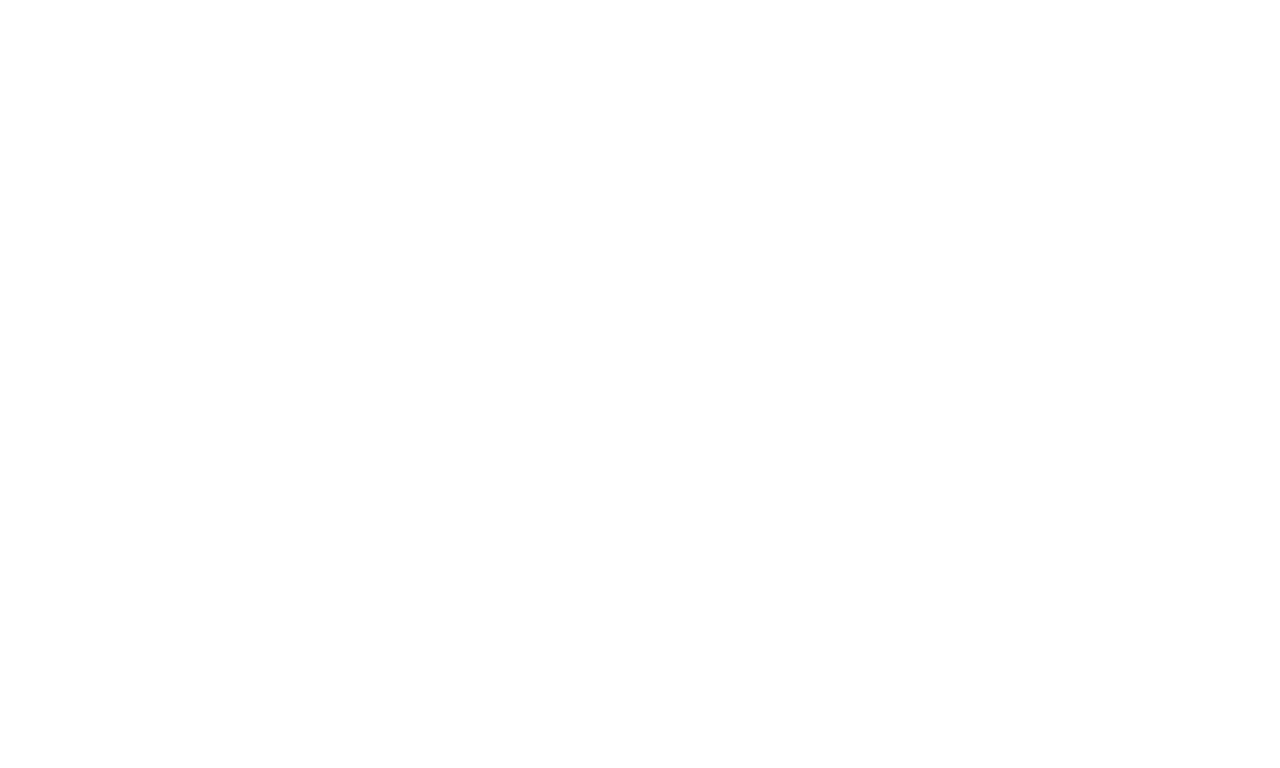
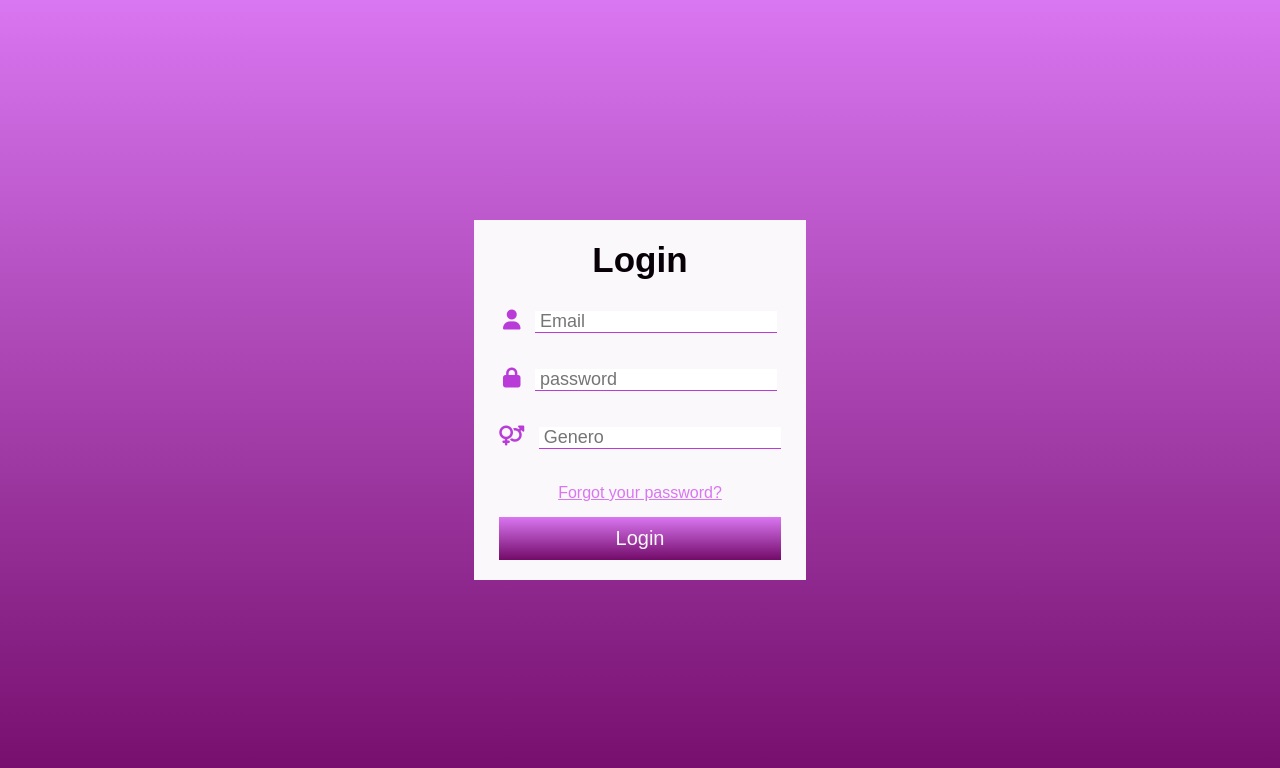
Before and after one commit to maykelox/aspirantes-mir-html-y-css-v2, a plain HTML site: page ejercicio2-html-y-css/index.html in a window 1280 px wide. Drawn offline with Linux system fonts and the light colour scheme.

Commit message:
resultado final

```diff
--- a/ejercicio2-html-y-css/estilo.css
+++ b/ejercicio2-html-y-css/estilo.css
@@ -0,0 +1,55 @@
+* {
+    margin: 0px;
+    padding: 0px;
+    box-sizing: border-box;
+    font-family: sans-serif;
+}
+body {
+    display: flex;
+    align-items: center;
+    justify-content: center;
+    min-height: 100vh;
+    background: linear-gradient(#d976f1, #730b69);
+}
+form {
+    display: flex;
+    flex-direction: column;
+    background: #faf8fa;
+    text-align: center;
+    padding: 20px 25px;
+    box-shadow: 5px 10px #740d6b(71, 3, 6, 0, 7);
+}
+form .title {
+    color: #070107;
+    font-size: 35px;
+    font-weight: 800;
+    margin-bottom: 30px;
+}
+form label {
+    margin-bottom: 35px;
+}
+form label .fa-solid {
+    font-size: 20px;
+    color:#b93cd8;
+    margin-right: 10px;
+}
+form label input {
+    outline: none;
+    border: none;
+    color:#070107;
+    border-bottom: solid 1px #b93cd8;
+    padding: 0 5px;
+    font-size: 18px;
+}
+form .link {
+    color:#d976f1;
+    margin-bottom: 15px;
+}
+form button {
+    color:#faf8fa;
+    border: none;
+    background: linear-gradient(#d976f1, #730b69);
+    padding: 10px 15px;
+    cursor: pointer;
+    font-size: 20px;
+}
--- a/ejercicio2-html-y-css/index.html
+++ b/ejercicio2-html-y-css/index.html
@@ -6,8 +6,26 @@
     <meta name="viewport" content="width=device-width, initial-scale=1.0">
     <title>Login</title>
     <link rel="stylesheet" href="estilo.css">
+    <link rel="stylesheet" href="https://cdnjs.cloudflare.com/ajax/libs/font-awesome/6.3.0/css/all.min.css" integrity="sha512-SzlrxWUlpfuzQ+pcUCosxcglQRNAq/DZjVsC0lE40xsADsfeQoEypE+enwcOiGjk/bSuGGKHEyjSoQ1zVisanQ=="
+     crossorigin="anonymous" referrerpolicy="no-referrer" />
 </head>
 <body>
-
+    <form action="">
+        <h1 class="title">Login</h1>
+        <label>
+            <i class="fa-solid fa-user"></i>
+            <input placeholder="Email" type="text" id="Email">
+        </label>
+        <label>
+            <i class="fa-solid fa-lock"></i>
+            <input placeholder="password" type="password" id="password">
+        </label>
+        <label>
+            <i class="fa-solid fa-venus-mars"></i>
+            <input placeholder="Genero" type="text" id="Genero">
+        </label>
+        <a href="#" class="link">Forgot your password?</a>
+        <button id="button">Login</button>
+    </form>
 </body>
 </html>
```
